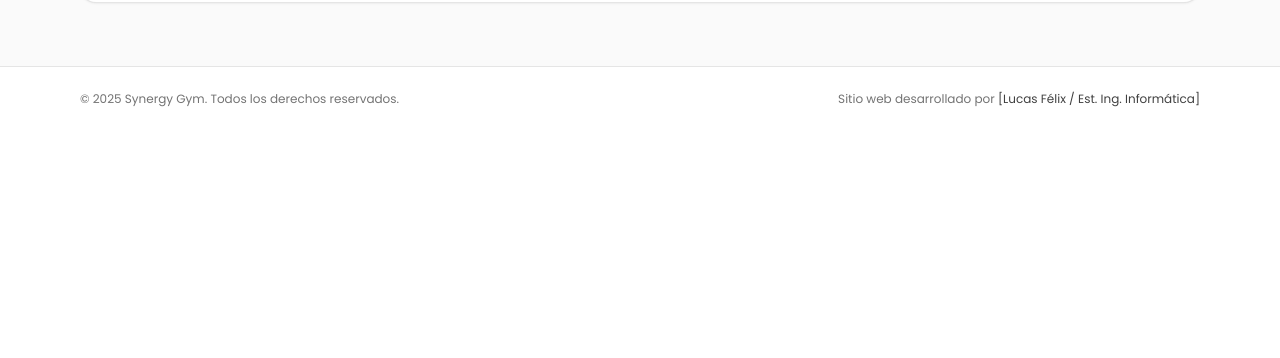
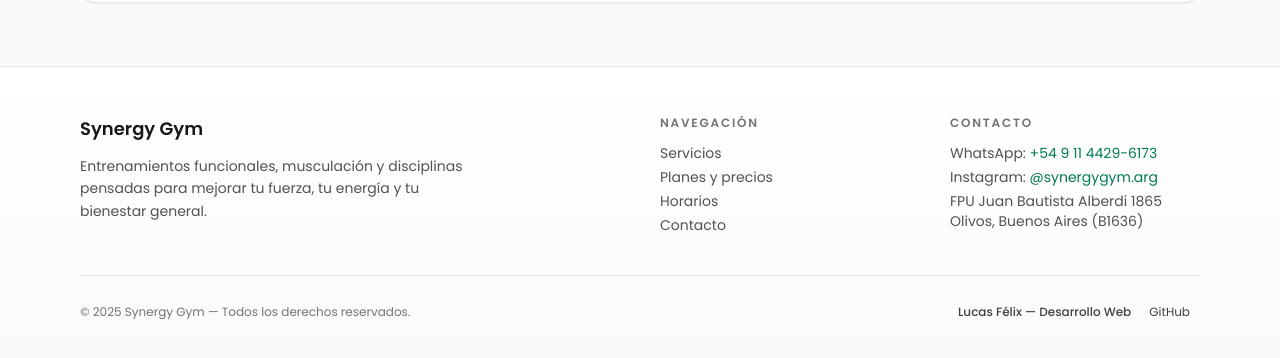
Before and after one commit to leonandres/synergy-gym, a Next.js app: page / in a window 1280 px wide. Shown: the part 4508-4866 px from the top of the page. Before the commit the page ends 4639 px from the top, so only its background shows below. Built offline with nearby package versions, Linux system fonts and the light colour scheme; grey boxes are pictures that could not be loaded.

Commit message:
Se modifica footer

```diff
--- a/app/page.tsx
+++ b/app/page.tsx
@@ -359,16 +359,94 @@ export default function Home() {
       </section>
 
       {/* FOOTER */}
-      <footer className="border-t border-neutral-200 bg-white">
-        <div className="mx-auto flex max-w-6xl flex-col items-center justify-between gap-3 px-4 py-6 text-xs text-neutral-500 md:flex-row">
-          <p>© {new Date().getFullYear()} Synergy Gym. Todos los derechos reservados.</p>
+      <footer className="border-t border-neutral-200 bg-gradient-to-b from-white to-neutral-50">
+        <div className="mx-auto max-w-6xl px-4 py-12">
 
-          <p>
-            Sitio web desarrollado por{" "}
-            <span className="text-neutral-700">[Lucas Félix / Est. Ing. Informática]</span>
-          </p>
+          {/* Grid superior */}
+          <div className="grid gap-10 md:grid-cols-4 text-sm">
+
+            {/* Marca e identidad */}
+            <div className="md:col-span-2 space-y-3">
+              <p className="text-lg font-semibold text-neutral-900">Synergy Gym</p>
+              <p className="text-neutral-600 leading-relaxed max-w-sm">
+                Entrenamientos funcionales, musculación y disciplinas pensadas para
+                mejorar tu fuerza, tu energía y tu bienestar general.
+              </p>
+            </div>
+
+            {/* Navegación */}
+            <div>
+              <p className="text-xs font-semibold uppercase tracking-[0.15em] text-neutral-500">
+                Navegación
+              </p>
+              <ul className="mt-3 space-y-1 text-neutral-600">
+                <li><a href="#servicios" className="hover:text-emerald-700">Servicios</a></li>
+                <li><a href="#planes" className="hover:text-emerald-700">Planes y precios</a></li>
+                <li><a href="#horarios" className="hover:text-emerald-700">Horarios</a></li>
+                <li><a href="#contacto" className="hover:text-emerald-700">Contacto</a></li>
+              </ul>
+            </div>
+
+            {/* Contacto */}
+            <div>
+              <p className="text-xs font-semibold uppercase tracking-[0.15em] text-neutral-500">
+                Contacto
+              </p>
+              <ul className="mt-3 space-y-1 text-neutral-600">
+                <li>
+                  WhatsApp:{" "}
+                  <a
+                    href="https://wa.me/5491144296173?text=Hola,%20quiero%20más%20info%20sobre%20Synergy%20Gym."
+                    target="_blank"
+                    rel="noopener noreferrer"
+                    className="text-emerald-700 hover:underline underline-offset-2"
+                  >
+                    +54 9 11 4429-6173
+                  </a>
+                </li>
+                <li>
+                  Instagram:{" "}
+                  <a
+                    href="https://www.instagram.com/synergygym.arg/"
+                    target="_blank"
+                    rel="noopener noreferrer"
+                    className="text-emerald-700 hover:underline underline-offset-2"
+                  >
+                    @synergygym.arg
+                  </a>
+                </li>
+                <li>
+                  FPU Juan Bautista Alberdi 1865<br />Olivos, Buenos Aires (B1636)
+                </li>
+              </ul>
+            </div>
+          </div>
+
+          {/* Línea divisoria */}
+          <div className="mt-10 border-t border-neutral-200 pt-6"></div>
+
+          {/* Pie inferior */}
+          <div className="flex flex-col md:flex-row md:items-center md:justify-between gap-3 text-xs text-neutral-500">
+            <p>© {new Date().getFullYear()} Synergy Gym — Todos los derechos reservados.</p>
+
+            <p className="flex items-center gap-2">
+              <span className="text-neutral-700 font-medium">Lucas Félix — Desarrollo Web</span>
+
+              {/* GitHub */}
+              <a
+                href="https://github.com/LucasFelix240"
+                target="_blank"
+                rel="noopener noreferrer"
+                className="rounded-full px-2.5 py-1 text-neutral-700 hover:text-white hover:bg-neutral-800 transition-colors"
+              >
+                GitHub
+              </a>
+            </p>
+          </div>
+
         </div>
       </footer>
+
     </main>
   );
 }
```
